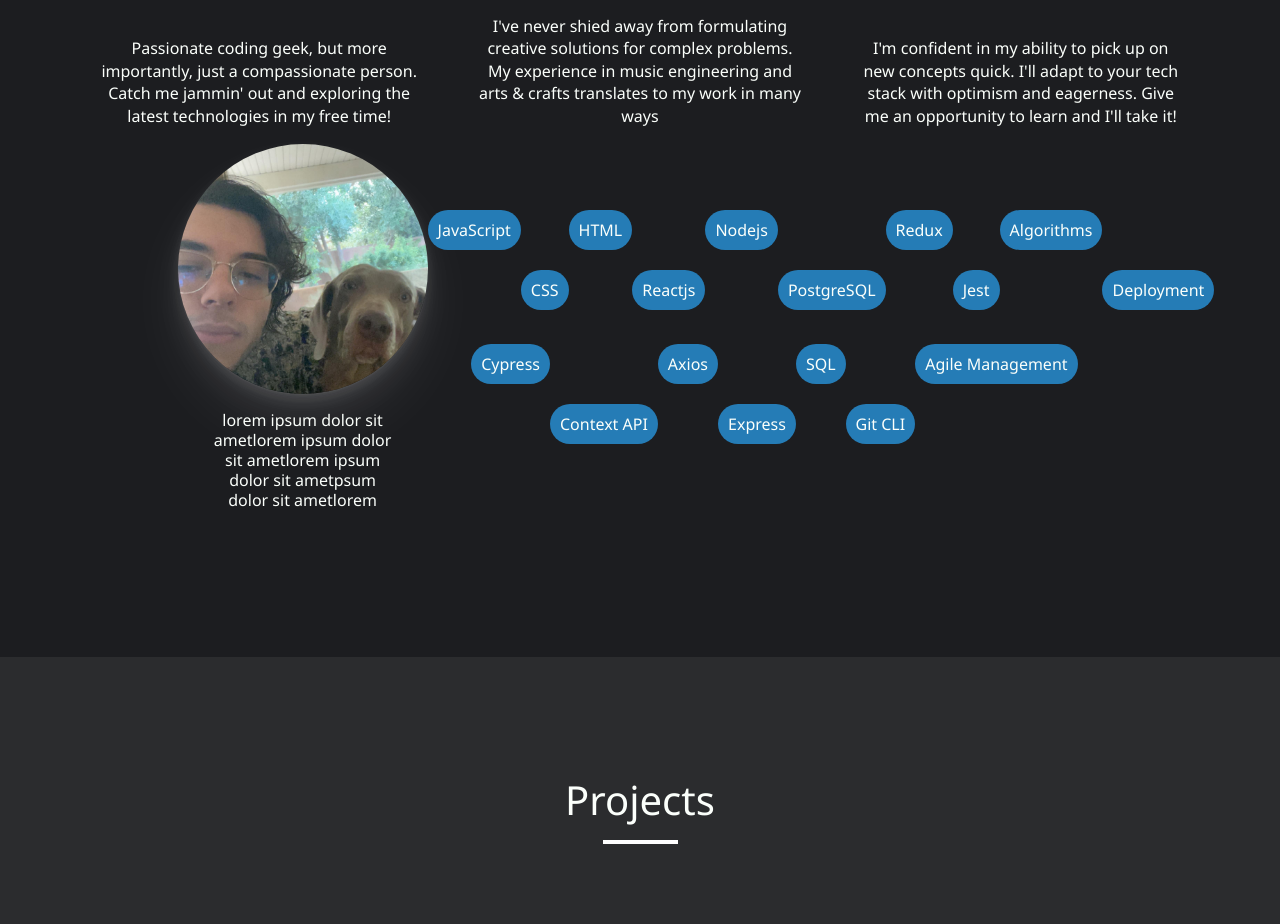
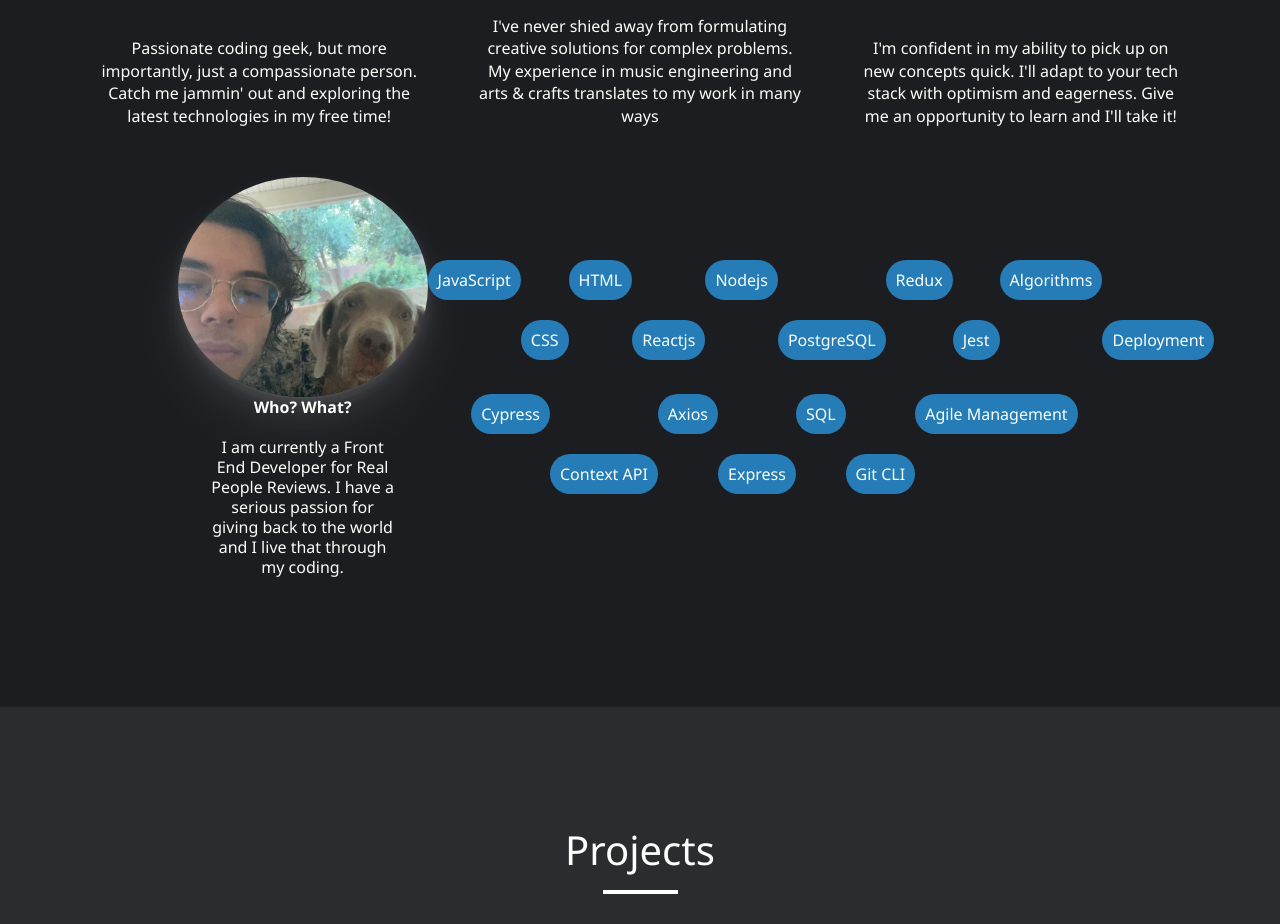
Before and after one commit to cyberkade/portfolio, a React (Create React App) app: page / in a window 1280 px wide. Shown: the part 1260-2184 px from the top of the page. Built offline with nearby package versions, Linux system fonts and the light colour scheme.

Commit message:
replaces placeholder text

```diff
--- a/src/Styles/About.css
+++ b/src/Styles/About.css
@@ -1,13 +1,6 @@
-/* .about-cont {
-  height: auto;
-  background-color: #1f1e1e;
-  background-color: #2b2c2e;
-  box-sizing: border-box;
-  margin: 0 auto;
-  max-width: 1200px;
-  padding: 0 10px;
-  width: 100%;
-} */
+.about-cont {
+  margin-top: 5rem;
+}
 
 .code-snippet {
   width: 100%;
--- a/src/components/About.js
+++ b/src/components/About.js
@@ -55,8 +55,10 @@ const About = () => {
           <div className="bio-wrap">
             <div className="me-img" />
             <div className="bio">
-              lorem ipsum dolor sit ametlorem ipsum dolor sit ametlorem ipsum
-              dolor sit ametpsum dolor sit ametlorem
+              <p style={{ fontWeight: "bold" }}>Who? What?</p>
+              <br /> I am currently a Front End Developer for Real People
+              Reviews. I have a serious passion for giving back to the world and
+              I live that through my coding.
             </div>
           </div>
 
```
